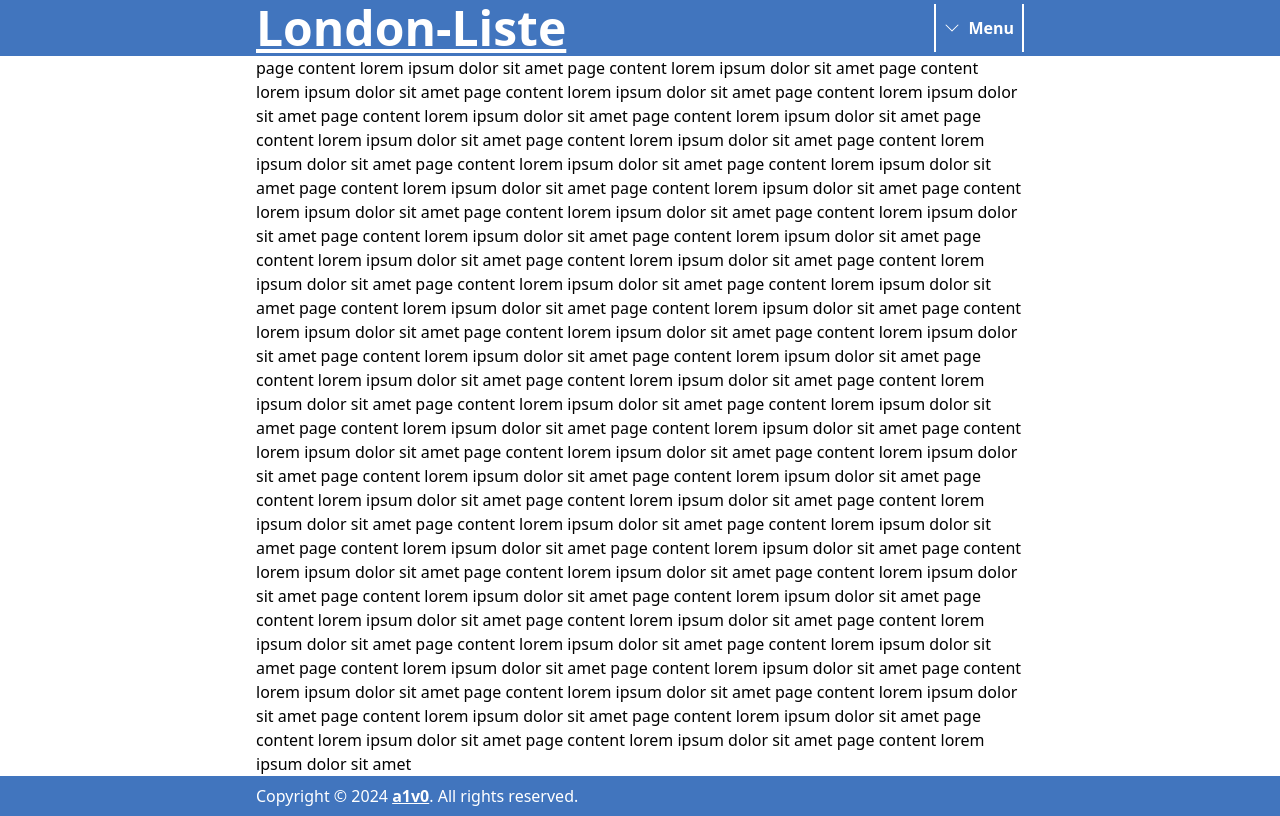
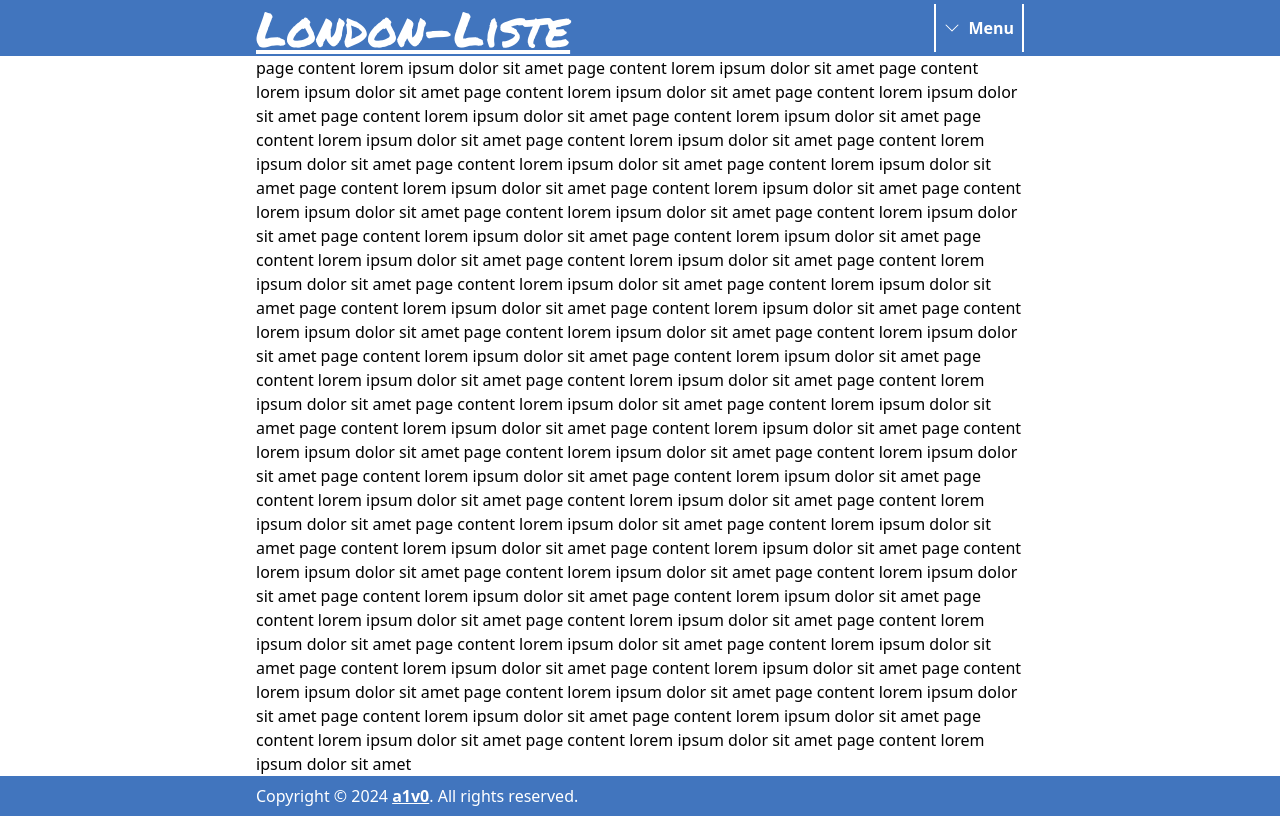
Before and after one commit to a1v0/london-liste, a Next.js app: page / in a window 1280 px wide. Built offline with nearby package versions, Linux system fonts and the light colour scheme; a web font is replaced by a local one.

Commit message:
Make logo size dynamic depending on medium

```diff
--- a/app/Logo.jsx
+++ b/app/Logo.jsx
@@ -2,7 +2,7 @@ import Link from "next/link";
 
 export default function Logo() {
 	return (
-		<div className="py-1 font-bold font-fraktur text-5xl text-[white]">
+		<div className="py-1 font-logo md:text-5xl text-4xl text-[white]">
 			<Link href="/">London-Liste</Link>
 		</div>
 	);
```
